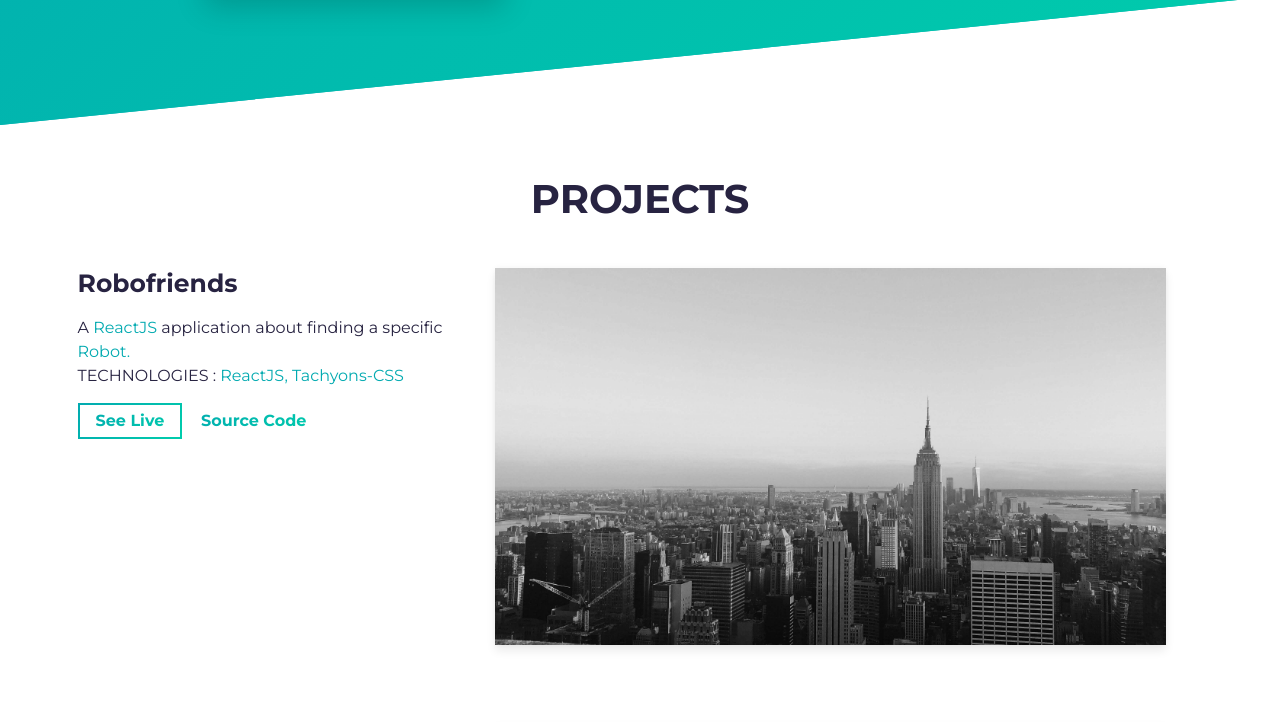
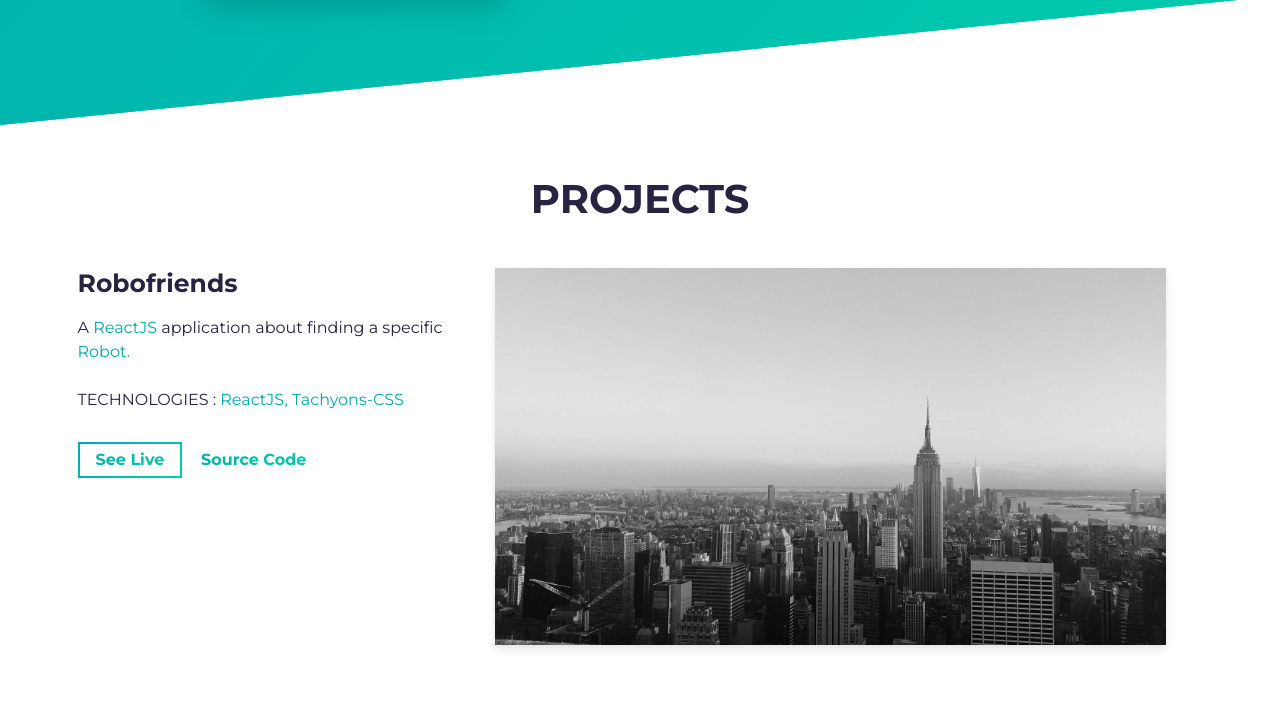
Before and after one commit to jonasfounkeu/sampleformyporfolio, a website built with Parcel: page src/index.html in a window 1280 px wide. Shown: the part 1321-2043 px from the top of the page. Built offline with nearby package versions, Linux system fonts and the light colour scheme.

Commit message:
add stack

```diff
--- a/src/index.html
+++ b/src/index.html
@@ -100,10 +100,10 @@
               <div>
                 <p class="mb-4">
                   A <span class="green">ReactJS</span> application about finding a specific <span
-                    class="green">Robot.</span><br>
+                    class="green">Robot.</span><br><br>
                   TECHNOLOGIES : <span class="green">ReactJS, Tachyons-CSS</span>
                 </p>
-              </div>
+              </div><br>
               <a rel="noreferrer" target="_blank" class="cta-btn cta-btn--hero"
                 href="https://reactjsrobofriends.netlify.app/">
                 See Live
```
